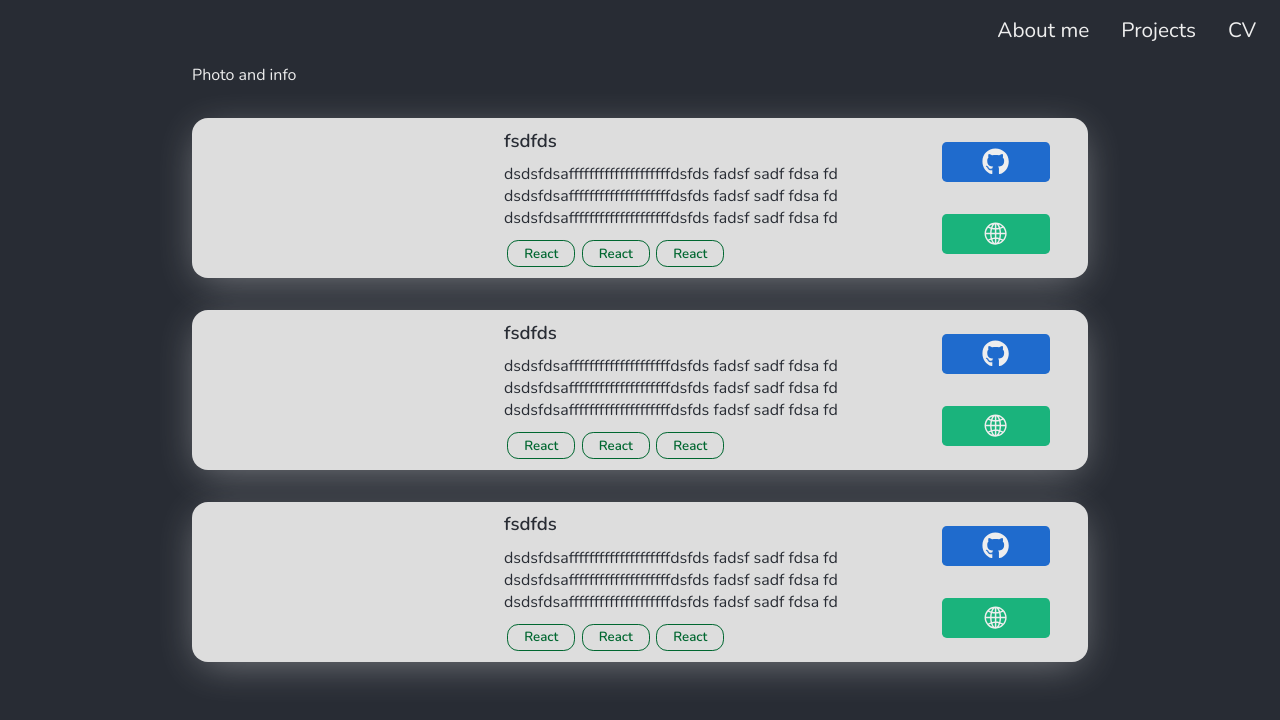
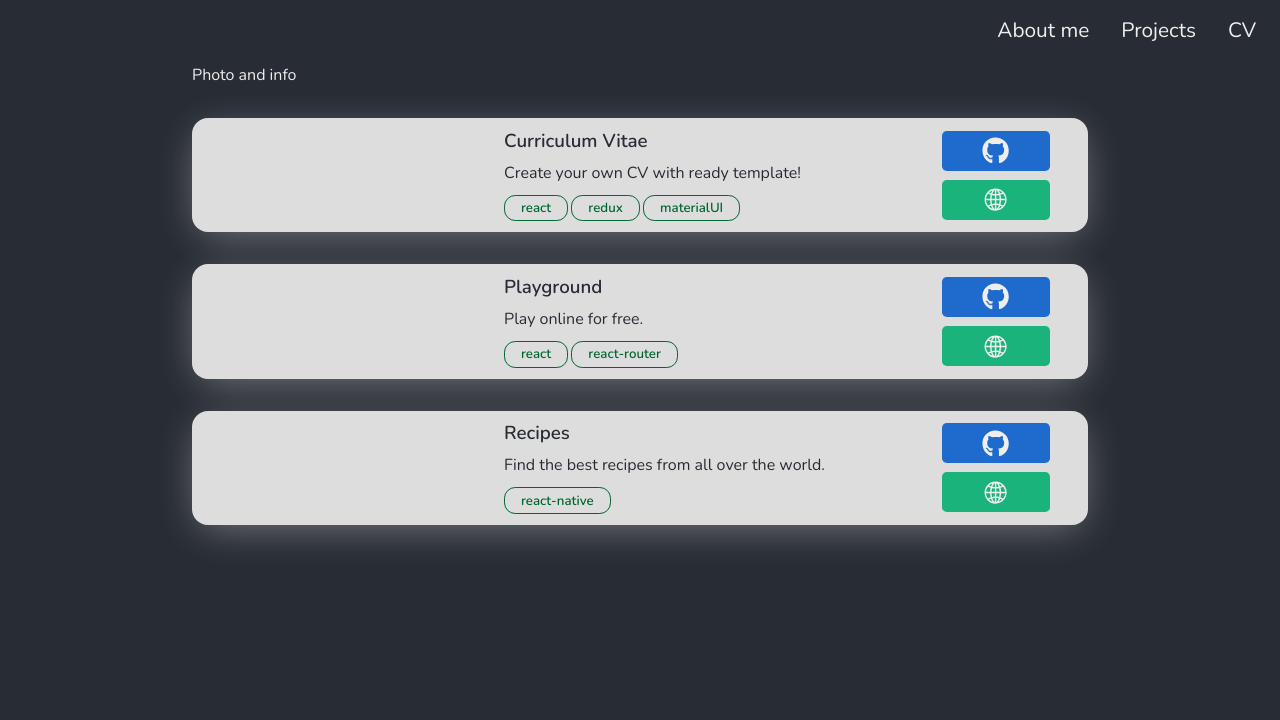
Before and after one commit to goskan93/portfolio_v1, a React (Create React App) app: page / in a window 1280 px wide. Both pictures are taken after a click on the element "Projects". Shown: the top 720 px of the page. Built offline with nearby package versions, Linux system fonts and the light colour scheme.

Commit message:
adjust card 2

```diff
--- a/src/assets/projects.js
+++ b/src/assets/projects.js
@@ -1,18 +1,26 @@
 export default [
   {
-    title: "esa",
-    description: "dsadada",
+    title: "Curriculum Vitae",
+    description: "Create your own CV with ready template! ",
     image: "",
-    codeUrl: "",
-    projectUrl: "",
-    technologies: ["dsad", "adasd"],
+    codeUrl: "https://github.com/goskan93/curriculum-vitae",
+    projectUrl: "https://goskan93.github.io/curriculum-vitae/",
+    technologies: ["react", "redux", "materialUI"],
   },
   {
-    title: "esadassa",
-    description: "dsadsa",
+    title: "Playground",
+    description: "Play online for free.",
     image: "",
-    codeUrl: "",
+    codeUrl: "https://github.com/goskan93/playground",
     projectUrl: "",
-    technologies: ["gfhfg", "hgfh"],
+    technologies: ["react", "react-router"],
+  },
+  {
+    title: "Recipes",
+    description: "Find the best recipes from all over the world.",
+    image: "",
+    codeUrl: "https://github.com/goskan93/recipes-app",
+    projectUrl: "",
+    technologies: ["react-native"],
   },
 ];
--- a/src/components/Button/Button.js
+++ b/src/components/Button/Button.js
@@ -13,16 +13,15 @@ export const ButtonCV = () => {
   );
 };
 
-export const ButtonCode = () => (
-  <a href="/" className="Button ButtonCode">
+export const ButtonCode = (props) => (
+  <a href={props.page} className="Button ButtonCode" target="_blank" rel="noopener noreferrer">
     <FaGithub />
-    {/* <span>Code</span> */}
   </a>
 );
 
-export const ButtonWeb = () => {
+export const ButtonWeb = (props) => {
   return (
-    <a href="/" className="Button ButtonPaper">
+    <a href={props.page} className="Button ButtonPaper" target="_blank" rel="noopener noreferrer">
       <IoIosGlobe />
     </a>
   );
--- a/src/components/CardProject/CardProject.js
+++ b/src/components/CardProject/CardProject.js
@@ -3,7 +3,7 @@ import "./CardProject.css";
 import { ButtonCode, ButtonWeb } from "../Button/Button";
 import Chip from "../Chip/Chip";
 const Card = (props) => {
-  const { title, description, image, codeUrl, projectUrl } = props;
+  const { title, description, image, codeUrl, projectUrl, technologies } = props;
   return (
     <div className="Card">
       <section className="Card-Main">
@@ -11,23 +11,20 @@ const Card = (props) => {
           <img alt="" />
         </div>
         <div className="Card-Content">
-          {/* <h1>{title}</h1> */}
-          {/* <h6>data</h6> */}
-          {/* <p>{description}</p> */}
-          <h1>fsdfds</h1>
-          <p>
-            dsdsfdsaffffffffffffffffffffdsfds fadsf sadf fdsa fd dsdsfdsaffffffffffffffffffffdsfds fadsf sadf fdsa fd
-            dsdsfdsaffffffffffffffffffffdsfds fadsf sadf fdsa fd
-          </p>
+          <div>
+            <h1>{title}</h1>
+            <p>{description}</p>
+          </div>
+
           <div classname="Card-Chips">
-            <Chip text="React" />
-            <Chip text="React" />
-            <Chip text="React" />
+            {technologies.map((text) => (
+              <Chip text={text} />
+            ))}
           </div>
         </div>
         <div className="Card-Actions">
-          <ButtonCode />
-          <ButtonWeb />
+          <ButtonCode page={codeUrl} />
+          <ButtonWeb page={projectUrl} />
         </div>
       </section>
     </div>
--- a/src/components/Chip/Chip.css
+++ b/src/components/Chip/Chip.css
@@ -1,7 +1,7 @@
 .Chip {
   display: inline-block;
   padding: 0.1rem 1rem;
-  margin: 0.2rem;
+  margin: 0.2rem 0.2rem 0.2rem 0;
   border: 1px solid #006730;
   color: #006730;
   border-radius: 0.7rem;
--- a/src/containers/Home/Home.js
+++ b/src/containers/Home/Home.js
@@ -13,12 +13,6 @@ const Home = () => {
     <Layout click={sectionHandler}>
       <section>Photo and info</section>
       {section}
-      {/*
-      <section>
-        <article>About</article>
-        <article>Projects</article>
-        <article>CV</article>
-      </section> */}
     </Layout>
   );
 };
--- a/src/containers/Projects/Projects.js
+++ b/src/containers/Projects/Projects.js
@@ -1,12 +1,12 @@
 import React from "react";
 import Card from "../../components/CardProject/CardProject";
-
+import projects from "../../assets/projects";
 const Projects = () => {
   return (
     <article>
-      <Card />
-      <Card />
-      <Card />
+      {projects.map((project) => (
+        <Card title={project.title} description={project.description} codeUrl={project.codeUrl} technologies={project.technologies} />
+      ))}
     </article>
   );
 };
```
